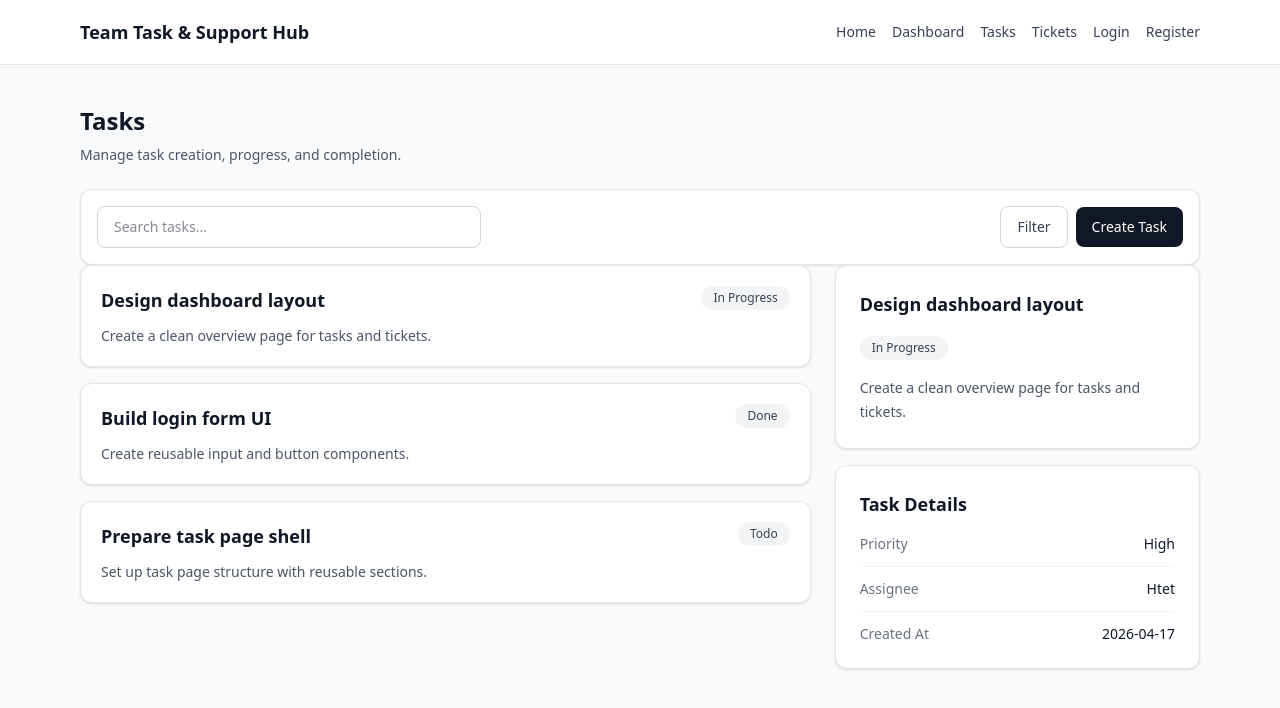
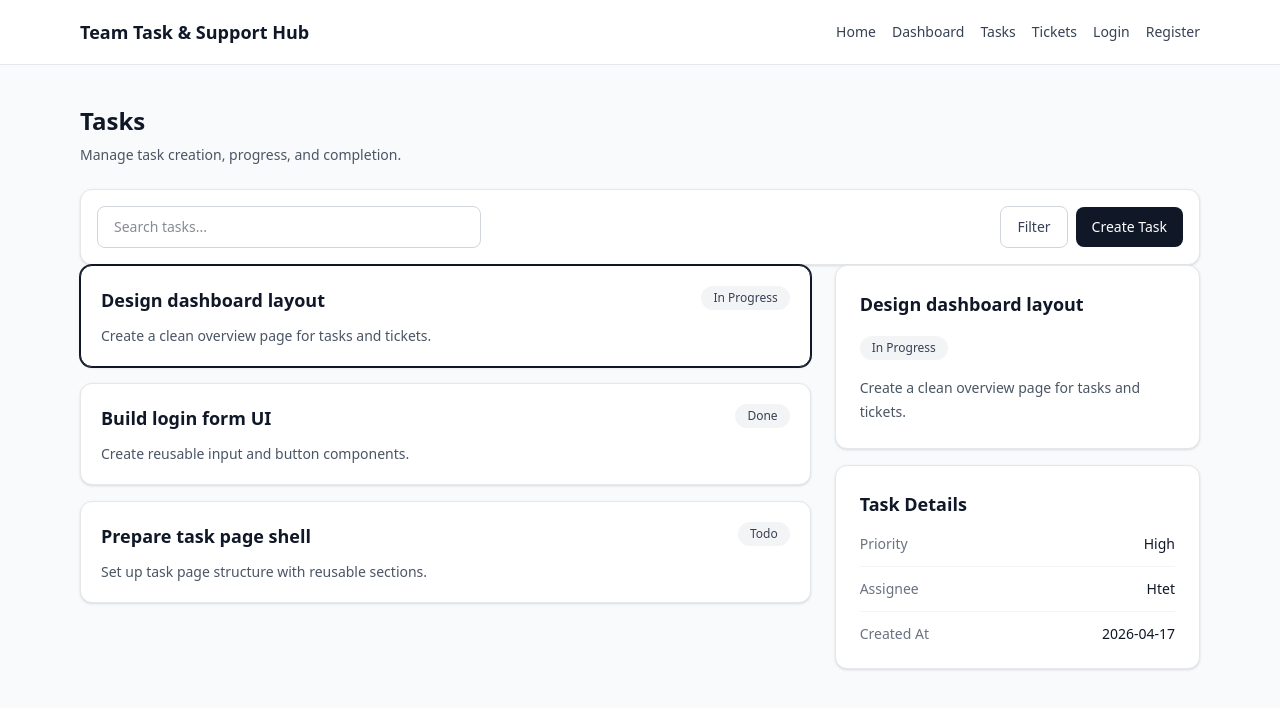
Before and after one commit to HtetLin27/team-task-support-hub, a Next.js app: page /tasks in a window 1280 px wide. Shown: the top 708 px of the page. Built offline with nearby package versions, Linux system fonts and the light colour scheme.

Commit message:
feat: add local selection and form toggle interactions for task and ticket pages

```diff
--- a/src/app/tasks/page.tsx
+++ b/src/app/tasks/page.tsx
@@ -1,24 +1,30 @@
+"use client";
+
+import EmptyState from "@/components/shared/EmptyState";
 import FilterBar from "@/components/shared/FilterBar";
 import PageHeader from "@/components/shared/PageHeader";
 import { mockTasks } from "@/constants/mockTasks";
 import TaskCard from "@/features/tasks/TaskCard";
 import TaskDetailShell from "@/features/tasks/TaskDetailShell";
 import TaskFormShell from "@/features/tasks/TaskFormShell";
+import { useState } from "react";
 
 export default function TasksPage() {
-  const selectedTask = mockTasks[0];
+  const [selectedTaskId, setSelectedTaskId] = useState(mockTasks[0]?.id ?? null);
+  const [showCreateForm, setShowCreateForm] = useState(false);
+  const selectedTask =
+  mockTasks.find((task) => task.id === selectedTaskId) ?? mockTasks[0];
   return (
     <main className="mx-auto max-w-6xl px-4 py-10">
       <PageHeader
         title="Tasks"
         description="Manage task creation, progress, and completion."
       />
-
       <FilterBar
         searchPlaceholder="Search tasks..."
         primaryActionLabel="Create Task"
+        onPrimaryAction={()=>setShowCreateForm(true)}
       />
-
       <div className="grid gap-6 lg:grid-cols-[2fr_1fr]">
         <div className="space-y-4">
           <div className="grid gap-4">
@@ -28,12 +34,19 @@ export default function TasksPage() {
                 title={task.title}
                 description={task.description}
                 status={task.status}
+                isSelected={task.id === selectedTaskId && !showCreateForm}
+                onClick={() => {
+                  setSelectedTaskId(task.id);
+                  setShowCreateForm(false);
+                }}
               />
             ))}
           </div>
         </div>
         <div className="space-y-4">
-          {/* <TaskFormShell /> */}
+          {showCreateForm ? (
+            <TaskFormShell onCancel={() => setShowCreateForm(false)} />
+          ) : selectedTask ? (
             <TaskDetailShell
               title={selectedTask.title}
               description={selectedTask.description}
@@ -42,10 +55,14 @@ export default function TasksPage() {
               assignee={selectedTask.assignee}
               createdAt={selectedTask.createdAt}
             />
+          ) : (
+            <EmptyState
+              title="No task selected"
+              description="Choose a task from the list or create a new one."
+            />
+          )}
         </div>
       </div>
-
-
     </main>
   );
 }
--- a/src/app/tickets/page.tsx
+++ b/src/app/tickets/page.tsx
@@ -1,12 +1,19 @@
+"use client";
+
+import EmptyState from "@/components/shared/EmptyState";
 import FilterBar from "@/components/shared/FilterBar";
 import PageHeader from "@/components/shared/PageHeader";
 import { mockTickets } from "@/constants/mockTickets";
 import TicketCard from "@/features/tickets/TicketCard";
 import TicketDetailShell from "@/features/tickets/TicketDetailShell";
 import TicketFormShell from "@/features/tickets/TicketFormShell";
+import { useState } from "react";
 
 export default function TicketsPage() {
-   const selectedTicket = mockTickets[0];
+  const [selectedTicketId, setSelectedTicketId] = useState(mockTickets[0]?.id ?? null);
+  const [showCreateForm, setShowCreateForm] = useState(false);
+   const selectedTicket =
+    mockTickets.find((ticket) => ticket.id === selectedTicketId) ?? mockTickets[0];
   return (
     <main className="mx-auto max-w-6xl px-4 py-10">
       <PageHeader
@@ -17,6 +24,7 @@ export default function TicketsPage() {
       <FilterBar
         searchPlaceholder="Search tickets..."
         primaryActionLabel="Create Ticket"
+        onPrimaryAction={()=>setShowCreateForm(true)}
       />
 
       <div className="grid gap-6 lg:grid-cols-[2fr_1fr]">
@@ -28,19 +36,31 @@ export default function TicketsPage() {
                 subject={ticket.subject}
                 priority={ticket.priority}
                 status={ticket.status}
+                isSelected={ticket.id === selectedTicketId && !showCreateForm}
+                onClick={() => {
+                  setSelectedTicketId(ticket.id);
+                  setShowCreateForm(false);
+                }}
               />
             ))}
           </div>
         </div>
         <div className="space-y-4">
-          {/* <TicketFormShell /> */}
+           {showCreateForm ? (
+              <TicketFormShell onCancel={() => setShowCreateForm(false)} />
+            ) : selectedTicket ? (
               <TicketDetailShell
                 subject={selectedTicket.subject}
                 priority={selectedTicket.priority}
                 status={selectedTicket.status}
                 requester={selectedTicket.requester}
-            createdAt={selectedTicket.createdAt}
+                createdAt={selectedTicket.createdAt}                      />
+            ) : (
+              <EmptyState
+                title="No ticket selected"
+                description="Choose a ticket from the list or create a new one."
               />
+            )}
         </div>
       </div>
 
--- a/src/components/shared/FilterBar.tsx
+++ b/src/components/shared/FilterBar.tsx
@@ -5,11 +5,13 @@ import SecondaryButton from "@/components/shared/SecondaryButton";
 type FilterBarProps = {
   searchPlaceholder: string;
   primaryActionLabel: string;
+  onPrimaryAction?: () => void;
 };
 
 export default function FilterBar({
   searchPlaceholder,
   primaryActionLabel,
+  onPrimaryAction,
 }: FilterBarProps) {
   return (
     <div className="flex flex-col gap-3 rounded-xl border border-gray-200 bg-white p-4 shadow-sm md:flex-row md:items-center md:justify-between">
@@ -18,8 +20,10 @@ export default function FilterBar({
       </div>
 
       <div className="flex items-center gap-2">
-        <SecondaryButton>Filter</SecondaryButton>
-        <PrimaryButton>{primaryActionLabel}</PrimaryButton>
+        <SecondaryButton >Filter</SecondaryButton>
+        <PrimaryButton onClick={onPrimaryAction}>
+          {primaryActionLabel}
+        </PrimaryButton>
       </div>
     </div>
   );
--- a/src/components/shared/PrimaryButton.tsx
+++ b/src/components/shared/PrimaryButton.tsx
@@ -1,10 +1,12 @@
 type PrimaryButtonProps = {
   children: React.ReactNode;
+  onClick?: () => void;
+  type?: "button" | "submit";
 };
 
-export default function PrimaryButton({ children }: PrimaryButtonProps) {
+export default function PrimaryButton({ children, onClick, type = "button" }: PrimaryButtonProps) {
   return (
-        <button className="w-full rounded-lg bg-gray-900 px-4 py-2.5 text-sm font-medium text-white transition hover:bg-gray-800">
+        <button className="w-full rounded-lg bg-gray-900 px-4 py-2.5 text-sm font-medium text-white transition hover:bg-gray-800" onClick={onClick} type={type}>
             {children}
         </button>
   );
--- a/src/components/shared/SecondaryButton.tsx
+++ b/src/components/shared/SecondaryButton.tsx
@@ -1,12 +1,14 @@
 type SecondaryButtonProps = {
   children: React.ReactNode;
+  onClick?: () => void;
 };
 
 export default function SecondaryButton({
   children,
+  onClick,
 }: SecondaryButtonProps) {
   return (
-    <button className="inline-flex items-center justify-center rounded-lg border border-gray-300 bg-white px-4 py-2.5 text-sm font-medium text-gray-700 transition hover:bg-gray-50">
+    <button className="inline-flex items-center justify-center rounded-lg border border-gray-300 bg-white px-4 py-2.5 text-sm font-medium text-gray-700 transition hover:bg-gray-50" onClick={onClick}>
       {children}
     </button>
   );
--- a/src/features/tasks/TaskCard.tsx
+++ b/src/features/tasks/TaskCard.tsx
@@ -5,6 +5,7 @@ type TaskCardProps = {
   description: string;
   status: string;
   isSelected?: boolean;
+  onClick?: () => void;
 };
 
 export default function TaskCard({
@@ -12,11 +13,14 @@ export default function TaskCard({
   description,
   status,
   isSelected = false,
+  onClick,
 }: TaskCardProps) {
   return (
-    <div className={`rounded-xl border bg-white p-5 shadow-sm ${
-  isSelected ? "border-gray-900 ring-1 ring-gray-900" : "border-gray-200"
-}`}>
+    <div className={`rounded-xl border bg-white p-5 shadow-sm transition cursor-pointer ${
+        isSelected
+            ? "border-gray-900 ring-1 ring-gray-900"
+            : "border-gray-200"
+        }`} onClick={onClick}>
       <div className="flex items-start justify-between gap-3">
         <h3 className="text-lg font-semibold text-gray-900">{title}</h3>
         <StatusBadge label={status} />
--- a/src/features/tasks/TaskFormShell.tsx
+++ b/src/features/tasks/TaskFormShell.tsx
@@ -3,8 +3,13 @@ import InputField from "@/components/shared/InputField";
 import SelectField from "@/components/shared/SelectField";
 import TextAreaField from "@/components/shared/TextAreaField";
 import PrimaryButton from "@/components/shared/PrimaryButton";
+import SecondaryButton from "@/components/shared/SecondaryButton";
 
-export default function TaskFormShell() {
+type TaskFormShellProps = {
+  onCancel?: () => void;
+}
+
+export default function TaskFormShell({ onCancel }: TaskFormShellProps) {
   return (
     <FormSectionCard
       title="Create Task"
@@ -16,7 +21,10 @@ export default function TaskFormShell() {
         label="Description"
         placeholder="Write a short task description"
       />
-      <PrimaryButton>Create Task</PrimaryButton>
+      <div className="flex items-center gap-2">
+        <SecondaryButton onClick={onCancel}>Cancel</SecondaryButton>
+        <PrimaryButton>Create Task</PrimaryButton>
+      </div>
     </FormSectionCard>
   );
 }
--- a/src/features/tickets/TicketCard.tsx
+++ b/src/features/tickets/TicketCard.tsx
@@ -5,6 +5,7 @@ type TicketCardProps = {
   priority: string;
   status: string;
   isSelected?: boolean;
+  onClick?: () => void;
 };
 
 export default function TicketCard({
@@ -12,11 +13,14 @@ export default function TicketCard({
   priority,
   status,
   isSelected = false,
+  onClick
 }: TicketCardProps) {
   return (
-    <div className={`rounded-xl border bg-white p-5 shadow-sm ${
-  isSelected ? "border-gray-900 ring-1 ring-gray-900" : "border-gray-200"
-}`}>
+    <div className={`rounded-xl border bg-white p-5 shadow-sm transition ${
+        isSelected
+            ? "border-gray-900 ring-1 ring-gray-900"
+            : "border-gray-200"
+        }`} onClick={onClick}>
       <div className="flex items-start justify-between gap-3">
         <h3 className="text-lg font-semibold text-gray-900">{subject}</h3>
         <StatusBadge label={status} />
```
Also changed, not shown: src/features/tickets/TicketFormShell.tsx (+10 -2 lines). Lines whose indentation alone changed are shown as unchanged.
